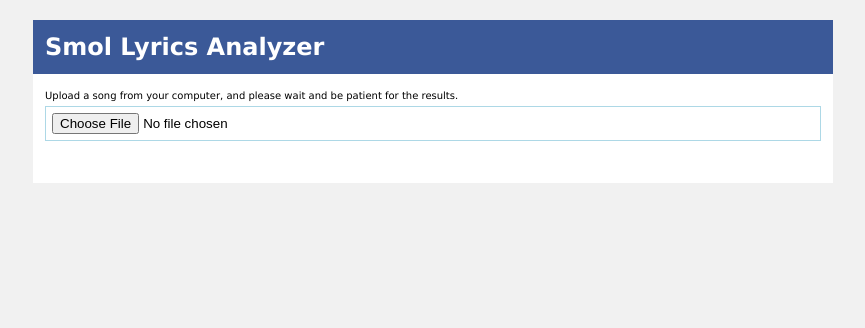
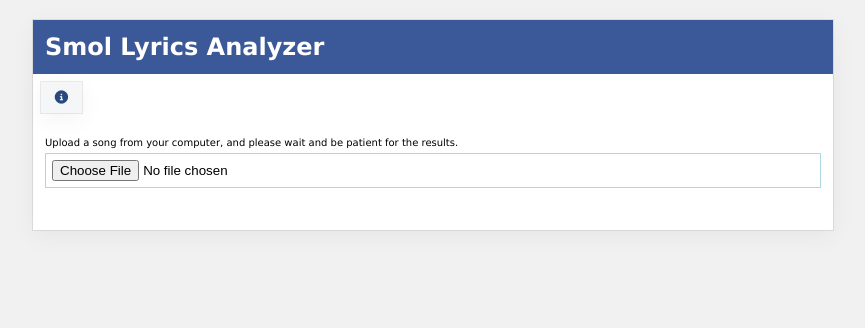
Before and after one commit to jyn626/smoly, a Flask app: page / in a window 1280 px wide. Shown: the top 328 px of the page, without its empty margins (207-1072 px from the left). Run offline with Flask 3, Linux system fonts and the light colour scheme; some libraries are stand-ins or nearby versions.

Commit message:
add notice

```diff
--- a/app.py
+++ b/app.py
@@ -5,8 +5,6 @@ from flask.json import jsonify
 from dotenv import load_dotenv
 from mutagen.easyid3 import EasyID3
 from vaderSentiment.vaderSentiment import SentimentIntensityAnalyzer
-from faster_whisper import WhisperModel
-import lyricsgenius
 import os
 import librosa
 import numpy as np
@@ -15,11 +13,8 @@ import json
 import uuid
 import requests
 import textstat
-import re
 
 load_dotenv()
-
-# lyricsgenius.enable_logging()
 
 LASTFM_API_KEY = os.environ.get("LASTFM_API_KEY")
 
@@ -33,11 +28,6 @@ model = SentenceTransformer(
 )
 lastfm_base = "http://ws.audioscrobbler.com/2.0/"
 analyzer = SentimentIntensityAnalyzer()
-genius = lyricsgenius.Genius()
-# soup = BeautifulSoup(res.content, 'html.parser')
-
-model_size = "base"
-whisper_model = WhisperModel(model_size, device="cpu", compute_type="int8")
 
 data = {}
 
@@ -93,36 +83,15 @@ def transcribe(audio_file):
     print("transcribing...")
     filename_without_ext = audio_file.rsplit('.', 1)[0].split('/')[-1]
     toptags = None
-    lyrics = ""
 
     try:
         audio = EasyID3(audio_file)
         artist = audio.get('artist', [''])[0]
         track = audio.get('title', [''])[0] or filename_without_ext
 
-        # scape https://www.lyrics.com/lyrics/
-        # url = f"https://www.azlyrics.com/search/?q={track}"
-        # html = requests.get(url)
-        # soup = BeautifulSoup(html.content, 'html.parser')
-        # print(soup.prettify())
-        # end scrape
-
-
         track = " ".join(word.capitalize() for word in track.split(" "))
         print(track)
         print(artist)
-
-        song = genius.search_song(track, artist)
-        lyrics = song.lyrics
-
-        # getting timestamps
-        segments, info = whisper_model.transcribe(audio_file, beam_size=5)
-
-        data['timestamps'] = []
-
-        for segment in segments:
-            data['timestamps'].append({ "start": segment.start, "end": segment.end })
-            print("[%.2fs -> %.2fs] %s" % (segment.start, segment.end, segment.text))
 
         if artist:
             search_query = f"{track} {artist}"
@@ -133,15 +102,14 @@ def transcribe(audio_file):
             search_query = filename_without_ext
 
     except Exception as e:
-        print(f"Transcribing error: {e}")
+        print(f"Metadata error: {e}")
         search_query = filename_without_ext
 
     print(search_query)
-    # lyrics = syncedlyrics.search(search_query)
+    lyrics = syncedlyrics.search(search_query)
     sentiment = analyzer.polarity_scores(lyrics)
     compound = sentiment["compound"]
     mood = ""
-
     if compound >= 0.5:
         mood = "Very Positive"
     elif compound >= 0.2:
@@ -157,13 +125,9 @@ def transcribe(audio_file):
     if not lyrics:
         return []
 
+    lines = [line for line in lyrics.strip().split('\n') if line]
 
-    # remove the [Verse], [Chorus] tags using a global regex
-    clean_text = re.sub(r"\[[^\]]*\]", "", lyrics)
-
-    # split by newline, filter out empty lines, and trim spacing
-    lyric_lines = [line.strip() for line in clean_text.split("\n") if line.strip()]
-    return lyrics, lyric_lines, top_tags["toptags"], mood
+    return lyrics, lines, top_tags["toptags"], mood
 
 
 def beat_detection(audio_file):
--- a/static/script.js
+++ b/static/script.js
@@ -1,10 +1,11 @@
 window.addEventListener('DOMContentLoaded', () => {
 
+  const noticeDropdownBtn = document.getElementById('notice-dropdown-btn')
   const fileInput = document.getElementById('file_input')
   const results_container = document.getElementById("results")
   const audioEl = document.getElementById('audio')
   const lyricsVisualizer = document.getElementById('lyrics-visualizer')
-  const timestamps = []
+  let timestamps = []
   let lines = []
 
   const themeColors = {
@@ -33,6 +34,8 @@ window.addEventListener('DOMContentLoaded', () => {
   }
 
   async function handleUpload() {
+    timestamps = []
+    lines = []
     results_container.innerHTML = ""
     const loading = document.getElementById("loading")
 
@@ -57,10 +60,8 @@ window.addEventListener('DOMContentLoaded', () => {
       const data = await response.json();
       const song_data = data.data
       let topTags = data.top_tags.tag
-      timestamps.push(song_data.timestamps)
+      console.log(data)
       lyrics = song_data.lyrics
-
-      console.log(song_data)
 
       if (song_data) {
         audio.style.display = 'block'
@@ -100,13 +101,13 @@ window.addEventListener('DOMContentLoaded', () => {
 
         song_data.lines && song_data.lines.forEach((line_data) => {
           const scores = line_data.theme_scores.map((theme) => theme.score)
-          const line = line_data.line
+          const line = line_data.line.split(' ').slice(1).join(' ')
 
           if (line == '') return;
 
-          // const timestamp = line_data.line.split(' ')[0]
-          // timestamps.push(formatTimestamp(timestamp))
-          // lines.push(line)
+          const timestamp = line_data.line.split(' ')[0]
+          timestamps.push(formatTimestamp(timestamp))
+          lines.push(line)
           const maxScore = Math.max(...scores)
           const bestThemeObj = line_data.theme_scores.filter((theme) => theme.score == maxScore)[0]
           const bestTheme = bestThemeObj.theme
@@ -124,7 +125,7 @@ window.addEventListener('DOMContentLoaded', () => {
                 font-weight: lighter;
                 color: #333;
                 "
-                ></span><mark style="background-color: ${bgColor};">${line} <sup style="font-size: 0.7em; opacity: 0.7;">${bestTheme} ${bestScore}%</sup></mark><br>`
+                >${timestamp}</span><mark style="background-color: ${bgColor};">${line} <sup style="font-size: 0.7em; opacity: 0.7;">${bestTheme} ${bestScore}%</sup></mark><br>`
         })
 
         console.log(timestamps)
@@ -140,6 +141,11 @@ window.addEventListener('DOMContentLoaded', () => {
 
   }
 
+  noticeDropdownBtn.addEventListener('click', () => {
+    document.getElementById('notice').classList.toggle('active')
+  })
+
+
   fileInput.addEventListener('change', handleUpload)
 
 
@@ -148,11 +154,11 @@ window.addEventListener('DOMContentLoaded', () => {
     seconds  = audioEl.currentTime
 
     console.log(seconds)
-
+    let offset = -0.35
     let index = 0
 
     for (let i = 0; i < timestamps.length; i++) {
-      if (seconds >= timestamps[i].end) {
+      if (seconds >= timestamps[i] + offset) {
         index = i
       } else {
         break
@@ -161,7 +167,9 @@ window.addEventListener('DOMContentLoaded', () => {
     }
 
     console.log(lines[index])
+
     lyricsVisualizer.innerHTML = `<p>${lines[index]}</p>`
+
 
   })
 
--- a/static/style.css
+++ b/static/style.css
@@ -66,6 +66,7 @@ body {
 
 main {
   margin-top: 20px;
+  box-shadow: rgba(0, 0, 0, 0.05) 0px 6px 24px 0px, rgba(0, 0, 0, 0.08) 0px 0px 0px 1px;
 }
 
 .container {
@@ -87,15 +88,18 @@ input {
 }
 
 button {
-  background-color: lightcoral;
+  background-color: var(--fb-button-gray-bg);
   border: none;
+  /* border: .5px solid var(--fb-button-gray-border); */
   padding: 8px 12px 8px 12px;
   font-weight: light;
   cursor: pointer;
+  color: var(--fb-blue-dark);
+  box-shadow: rgba(0, 0, 0, 0.05) 0px 6px 24px 0px, rgba(0, 0, 0, 0.08) 0px 0px 0px 1px;
 }
 
 button:hover {
-  background-color: rgb(238, 109, 109);
+  background-color: ;
 }
 
 .results {
@@ -105,6 +109,7 @@ button:hover {
 .container {
   padding: 12px;
 }
+
 .spinner {
   border: 4px solid var(--fb-blue-classic);
   border-top: 4px solid var(--fb-blue-light);
@@ -128,6 +133,20 @@ button:hover {
   border-radius: 4px;
 }
 
+.notice {
+  display: flex;
+  /* padding: 12px; */
+  align-items: center;
+  justify-content: center;
+  flex-direction: column;
+  max-height: 0;
+  overflow: hidden;
+  transition: max-height .5s ease-in-out;
+}
+
+.notice.active {
+ max-height: 500px;
+}
 
 @keyframes spin {
   0% {
--- a/templates/index.html
+++ b/templates/index.html
@@ -6,6 +6,7 @@
   <meta name="viewport" content="width=device-width, initial-scale=1.0">
   <title>Document</title>
   <link rel="stylesheet" href="/static/style.css">
+  <link rel="stylesheet" href="https://cdnjs.cloudflare.com/ajax/libs/font-awesome/7.0.1/css/all.min.css">
 </head>
 
 <body>
@@ -13,6 +14,23 @@
     <div class="header">
       <h1>Smol Lyrics Analyzer</h1>
     </div>
+    <div class="" style="background-color: white; padding: 8px;">
+
+    <button id="notice-dropdown-btn" style="padding-left: 12px; cursor: pointer">
+      <i class="fa-solid fa-circle-info"></i>
+    </button>
+
+    <div class="notice" id="notice">
+      <p><b style="color: orange;">Important: </b>Make sure to set up your mp3 file's <b>meta data</b>, so the program can process the file properly.</p>
+      <p>Please make sure to fill the <b>`Contributing artists`</b> and the <b>`Title`.</b></p>
+      <img
+        src="/static/images/2.png"
+        alt=""
+        width="300"
+        style="box-shadow: rgba(0, 0, 0, 0.05) 0px 6px 24px 0px, rgba(0, 0, 0, 0.08) 0px 0px 0px 1px;"
+      >
+    </div>
+  </div>
 
     <div class="container">
       <small>Upload a song from your computer, and please wait and be patient for the results.</small>
```
Also changed, not shown: static/images/2.png (added).
